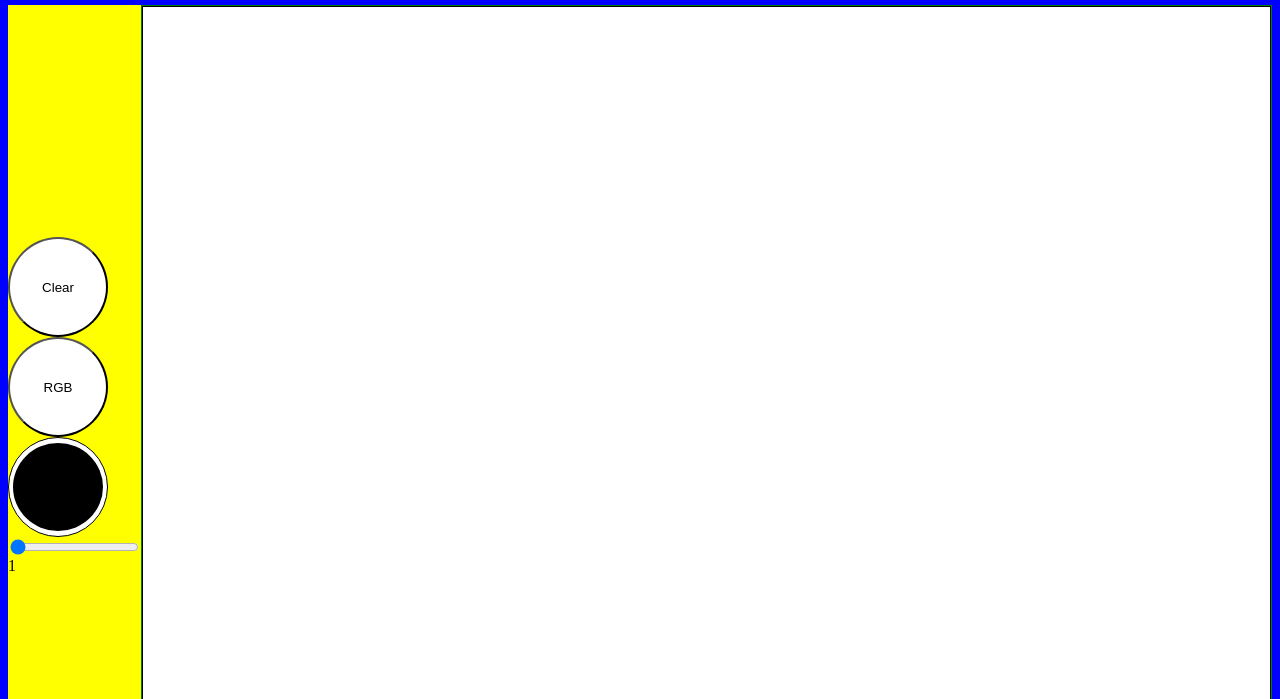
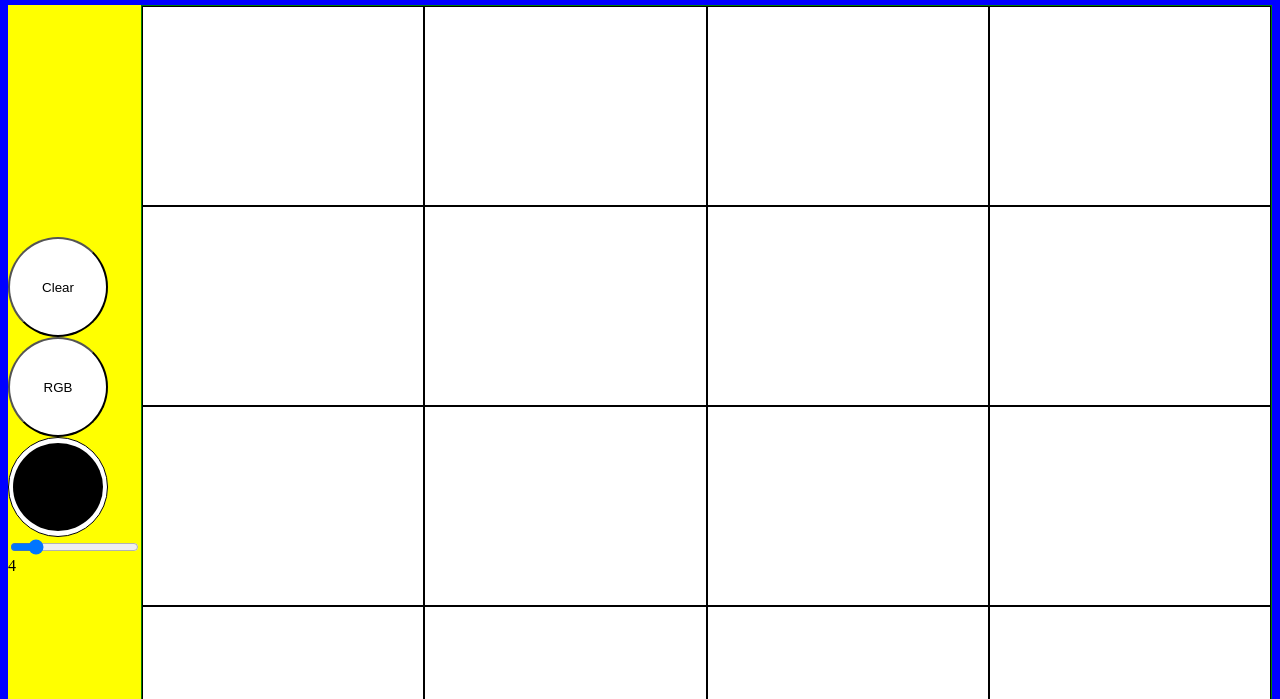
Before and after one commit to WolfsHollow/EtchASketch, a plain HTML site: page index.html in a window 1280 px wide. Both pictures are taken after a click on the button "Clear". Shown: the part 101-800 px from the top of the page. Drawn offline with Linux system fonts and the light colour scheme.

Commit message:
Fixed slider issues making new boxes

```diff
--- a/EtchASketch.js
+++ b/EtchASketch.js
@@ -27,8 +27,8 @@ rgbButton.addEventListener('click', setRGB, false);
 //setup variables for box numbers. css variable for height/width
 let divBoxes = []
 
-let boxNum = 16;
-let boxInRow = Math.sqrt(boxNum);
+let boxInRow = 4;
+let totalBoxes = boxInRow*boxInRow;
 let heightWidth = (100 / boxInRow) + '%';
 document.documentElement.style.setProperty('--boxNum', heightWidth)
 
@@ -40,12 +40,14 @@ let chosenColor = document.getElementById('colorValue').value;
 const colorArray = ['red', 'orange', 'yellow', 'green', 'blue', 'indigo', 'violet'];
 
 //create the grid
-for (i = 0; i < boxNum; i++){
+/*
+for (i = 0; i < totalBoxes; i++){
     divBoxes[i] = document.createElement('div');
     divBoxes[i].setAttribute('class', 'gridBox');
     gridContainer.appendChild(divBoxes[i]);
     divBoxes[i].addEventListener('mouseover', hoverChange, true)
 }
+*/
 
 //setup slider
 const sliderValues = [1,2,3,4,5,6,7,8,9,10,11,12,13,14,15,16,17,18,19,20];
@@ -72,8 +74,9 @@ function hoverChange(){
 
 //function to reset grid back to white
 function resetGrid(){
-    for (i = 0; i < boxNum; i++){
-        divBoxes[i].setAttribute('style', 'background-color: white');
+    allBoxes = document.getElementsByClassName('gridBox');
+    for (i = 0; i < allBoxes.length; i++){
+        allBoxes[i].setAttribute('style', 'background-color: white');
     }
 }
 
@@ -81,6 +84,10 @@ function drawGrid(boxes){
     boxNum = boxes;
     heightWidth = (100 / boxes) + '%';
     document.documentElement.style.setProperty('--boxNum', heightWidth)
+
+    allBoxes = document.querySelector('#gridContainer');
+    removeAllChildNodes(allBoxes);
+
 
     for (i = 0; i < boxes*boxes; i++){
         divBoxes[i] = document.createElement('div');
@@ -113,3 +120,10 @@ function colorSelect(){
 function setChosenColor(){
     chosenColor = document.getElementById('colorValue').value;
 }
+
+//remove child nodes
+function removeAllChildNodes(parent){
+    while (parent.firstChild) {
+        parent.removeChild(parent.firstChild);
+    }
+}
--- a/index.html
+++ b/index.html
@@ -12,7 +12,7 @@
       <button class = 'btn' id= 'clear'>Clear</button>
       <button class = 'btn' id= 'RGB'>RGB</button>
       <input class = 'btn' type="color" id= 'colorValue' value="#000000"></button>
-      <input id='slider' type='range' min ='0' value='0' max='19' step='1'>
+      <input id='slider' type='range' min ='0' value='3' max='19' step='1'>
       <div id='sliderOutput'></div>
     </div>
     <div id='gridContainer'></div>
--- a/style.css
+++ b/style.css
@@ -1,5 +1,5 @@
 :root {
-    --boxNum: 100px;
+    --boxNum: 25%;
 }
 
 #page {
```
